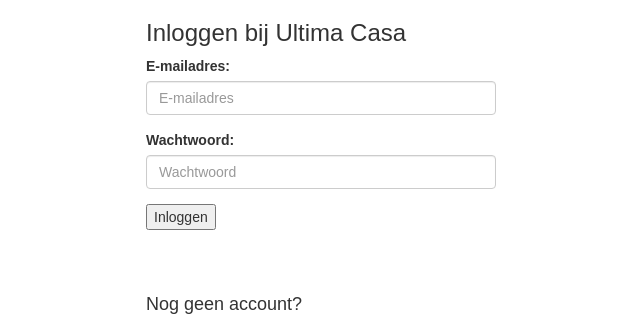
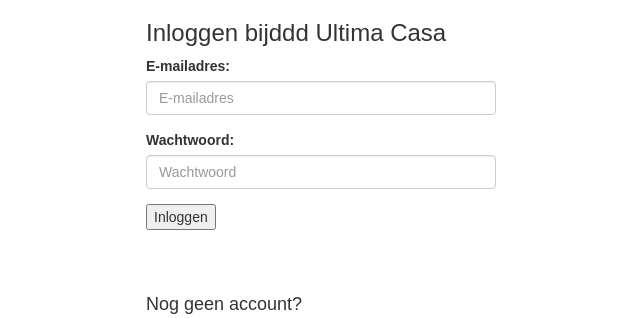
Before and after one commit to JoranDaniel/Ultima_Casa, a PHP site: page / in a window 1280 px wide. Shown: the top 318 px of the page, without its empty margins (319-959 px from the left). Run offline with PHP 8.4, Linux system fonts and the light colour scheme.

Commit message:
update everthing
dsdsd

```diff
--- a/Versie 1.00/Bronbestanden/index.php
+++ b/Versie 1.00/Bronbestanden/index.php
@@ -18,7 +18,7 @@ echo '
      <body>
           <div class="container">
                <div class="col-sm-4 col-md-6 col-lg-4 col-sm-offset-4 col-md-offset-3 col-lg-offset-4">
-                    <h3>Inloggen bij Ultima Casa</h3>' .
+                    <h3>Inloggen bijddd Ultima Casa</h3>' .
                     $noaccount .
                    '<form action="inloggen.php" method="GET">
                          <div class="form-group">
```
